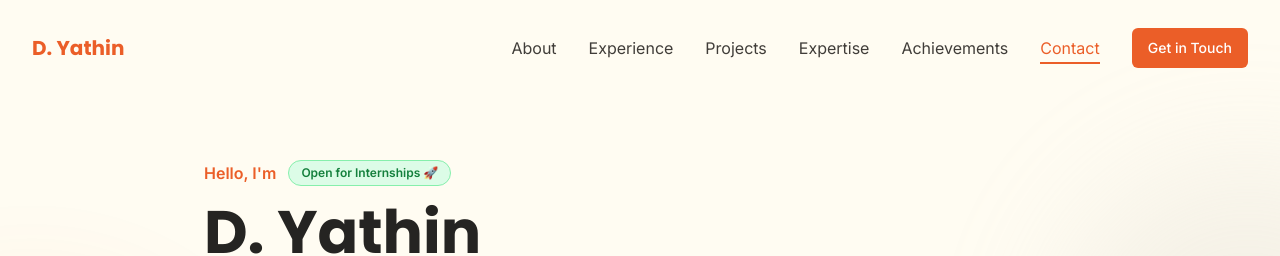
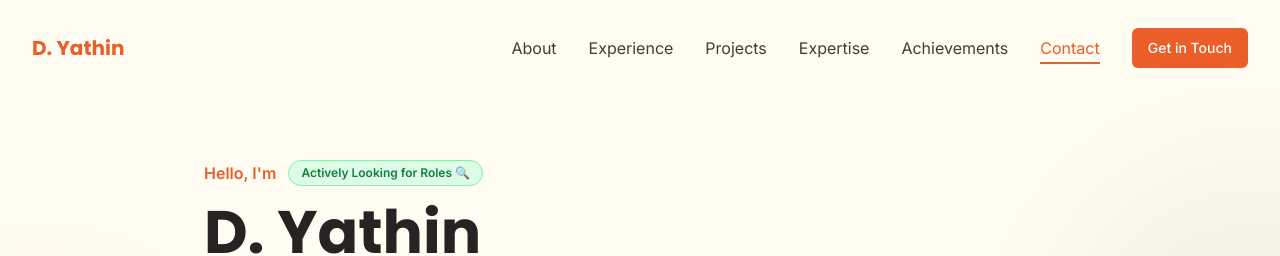
Before and after one commit to Yathin79814/yathin-ui-verse, a React (Vite) app: page / in a window 1280 px wide. Shown: the top 256 px of the page. Built offline with nearby package versions, Linux system fonts and the light colour scheme.

Commit message:
Update internship status message in HeroSection

```diff
--- a/src/components/HeroSection.tsx
+++ b/src/components/HeroSection.tsx
@@ -28,7 +28,7 @@ const HeroSection = () => {
               className="px-3 py-1 text-xs font-semibold rounded-full
                          bg-green-100 text-green-700 border border-green-300"
             >
-              Open for Internships 🚀
+              Actively Looking for Roles 🔍
             </span>
           </div>
 
```
